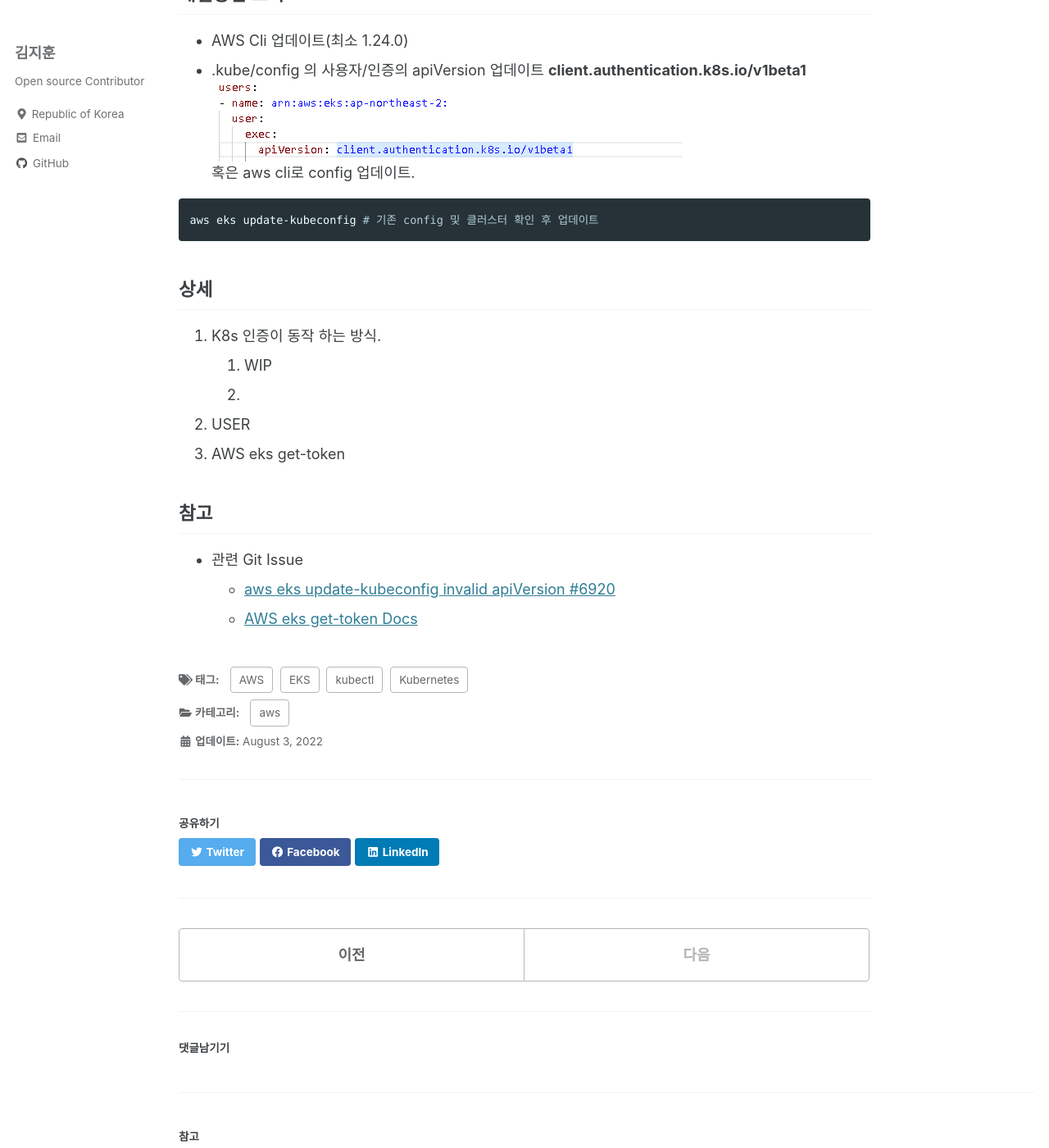
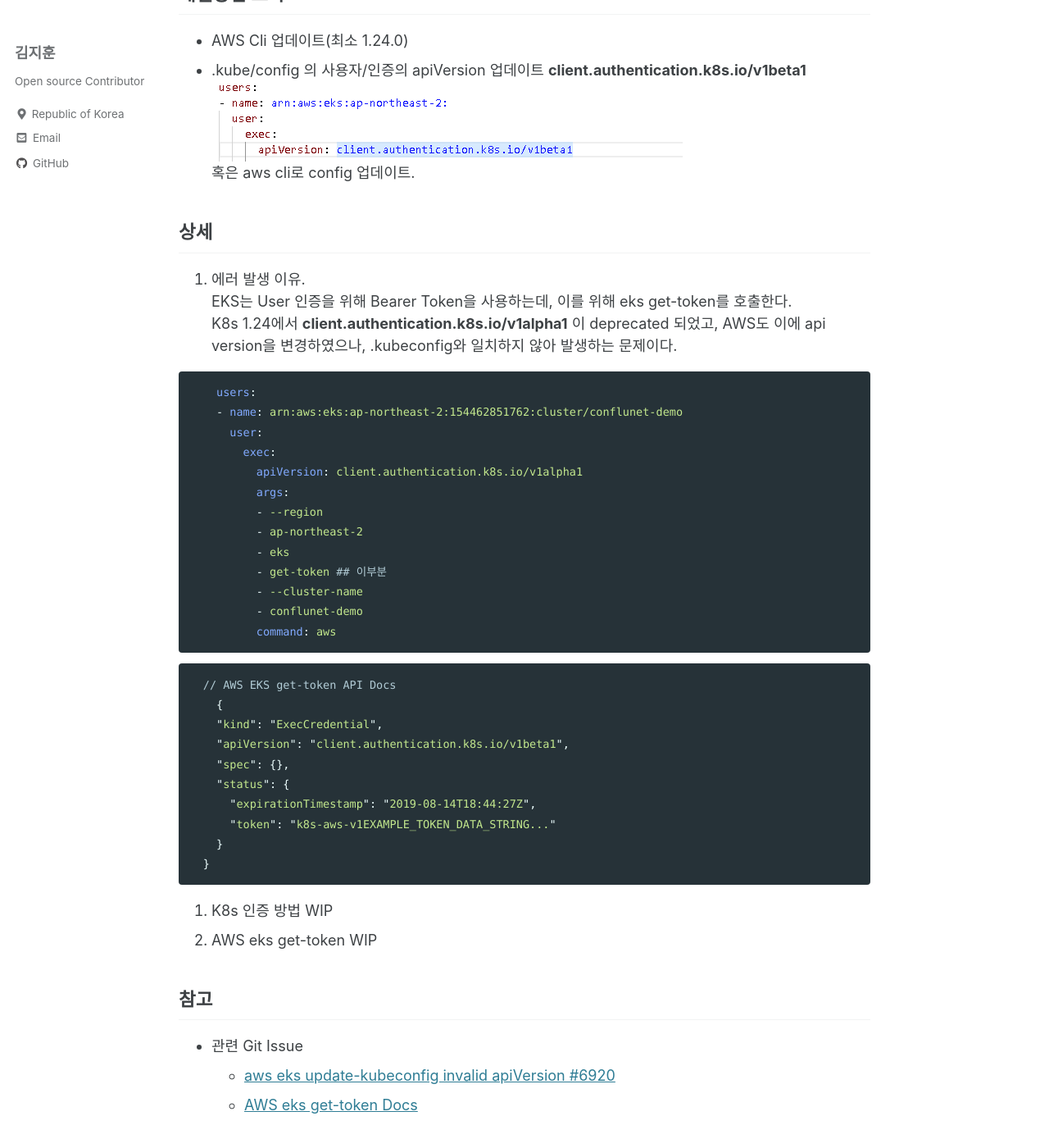
Before and after one commit to shblue21/shblue21.github.io, a Jekyll site: the page built from _posts/aws/2022-08-02-eks에서-exec-plugin-is-configured-to-use-API-version-이슈.md, in a window 1280 px wide and 1400 px high, scrolled down 706 px. Shown: the whole window at 82% size. Built offline with Jekyll 4.4.1, drawn with Linux system fonts in a browser that asks for light colours; cached includes are drawn as plain includes; comment, search, counter and statistics services are not loaded.

Commit message:
업데이트

````diff
--- a/_posts/aws/2022-08-02-eks에서-exec-plugin-is-configured-to-use-API-version-이슈.md
+++ b/_posts/aws/2022-08-02-eks에서-exec-plugin-is-configured-to-use-API-version-이슈.md
@@ -30,16 +30,44 @@
 ![EKS_1](/img/220802_eksissue_1.png)
 혹은 aws cli로 config 업데이트.
 
-``` bash
-aws eks update-kubeconfig # 기존 config 및 클러스터 확인 후 업데이트
-```
 
 ## 상세
-1. K8s 인증이 동작 하는 방식.
-   1. WIP
-   2.
-2. USER
+1. 에러 발생 이유.
+  EKS는 User 인증을 위해 Bearer Token을 사용하는데, 이를 위해 eks get-token를 호출한다.
+  K8s 1.24에서  **client.authentication.k8s.io/v1alpha1** 이 deprecated 되었고,
+  AWS도 이에 api version을 변경하였으나, .kubeconfig와 일치하지 않아 발생하는 문제이다.
+
+  ``` yaml
+    users:
+    - name: arn:aws:eks:ap-northeast-2:154462851762:cluster/conflunet-demo
+      user:
+        exec:
+          apiVersion: client.authentication.k8s.io/v1alpha1
+          args:
+          - --region
+          - ap-northeast-2
+          - eks
+          - get-token ## 이부분
+          - --cluster-name
+          - conflunet-demo
+          command: aws
+  ```
+  ``` javascript
+  // AWS EKS get-token API Docs
+    {
+    "kind": "ExecCredential",
+    "apiVersion": "client.authentication.k8s.io/v1beta1",
+    "spec": {},
+    "status": {
+      "expirationTimestamp": "2019-08-14T18:44:27Z",
+      "token": "k8s-aws-v1EXAMPLE_TOKEN_DATA_STRING..."
+    }
+  }
+  ```
+2. K8s 인증 방법
+   WIP
 3. AWS eks get-token
+   WIP
 
 ## 참고
 
````
